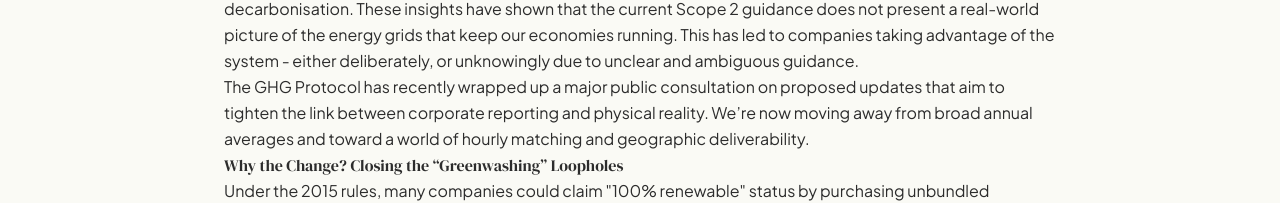
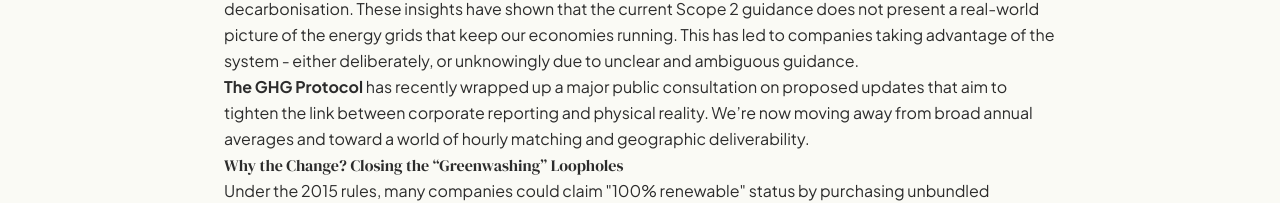
Before and after one commit to RebalanceImpact/RebalanceImpact.github.io, a React (Vite) app: page /insights/navigating-new-scope-2-guidance in a window 1280 px wide. Shown: the part 572-775 px from the top of the page. Built offline with nearby package versions, Linux system fonts and the light colour scheme.

Commit message:
md is dumb

```diff
--- a/src/data/articleContent.js
+++ b/src/data/articleContent.js
@@ -12,10 +12,10 @@ export const articles = [
     content: `
 The [GHG Protocol’s Scope 2 Guidance](https://ghgprotocol.org/scope-2-guidance) has been the bedrock for how companies account for the electricity powering their operations. But as our grids have evolved and become more complex, and the demand for transparency hits an all-time high, the rulebook is getting a significant facelift. This is the first update in over a decade, which in the context of how rapidly the reporting space evolves - is a lifetime.
 
-
 With standards such as ESRS and ISSB becoming mandatory, the amount of available data has exploded globally, bringing with it more insights on how different companies and industries actually approach decarbonisation. These insights have shown that the current Scope 2 guidance does not present a real-world picture of the energy grids that keep our economies running. This has led to companies taking advantage of the system - either deliberately, or unknowingly due to unclear and ambiguous guidance.
 
-The GHG Protocol has recently wrapped up a major public consultation on proposed updates that aim to tighten the link between corporate reporting and physical reality. We’re now moving away from broad annual averages and toward a world of hourly matching and geographic deliverability.
+
+**The GHG Protocol** has recently wrapped up a major public consultation on proposed updates that aim to tighten the link between corporate reporting and physical reality. We’re now moving away from broad annual averages and toward a world of hourly matching and geographic deliverability.
 
 ## Why the Change? Closing the “Greenwashing” Loopholes
 
```
